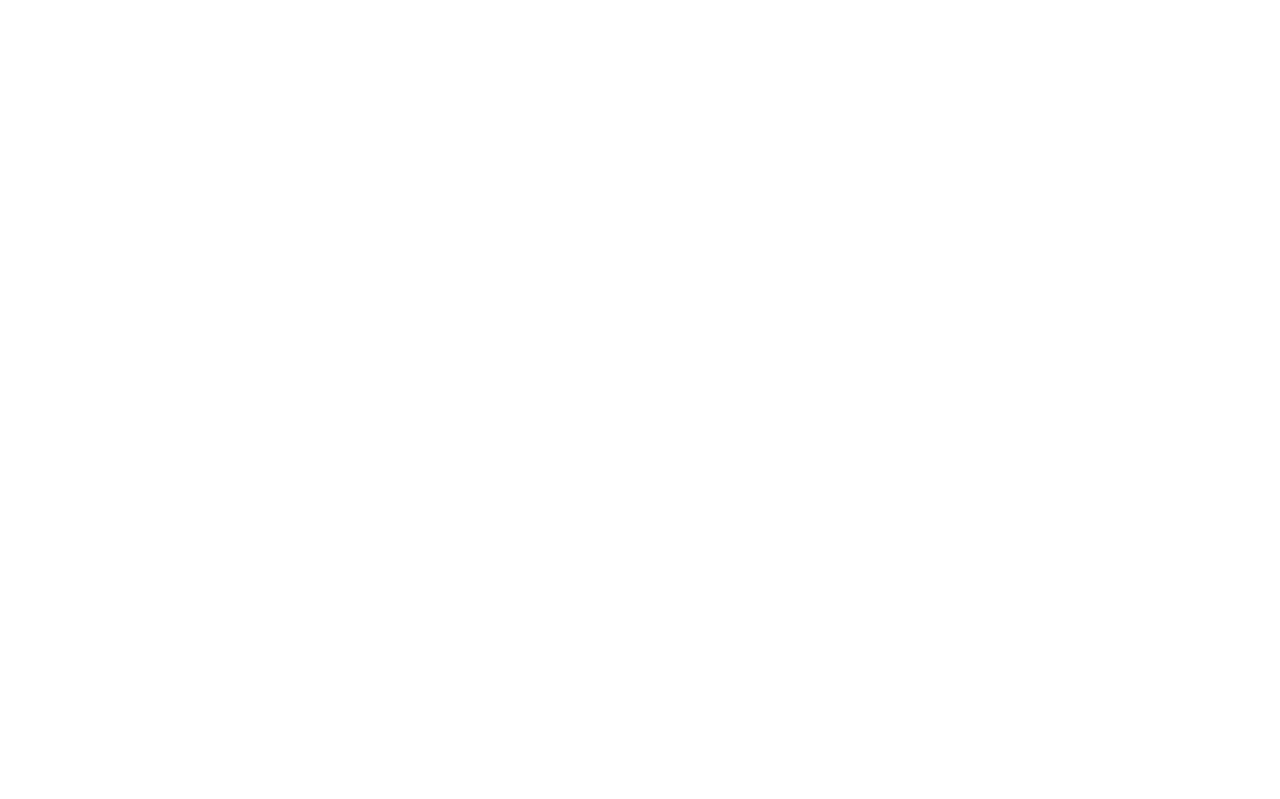
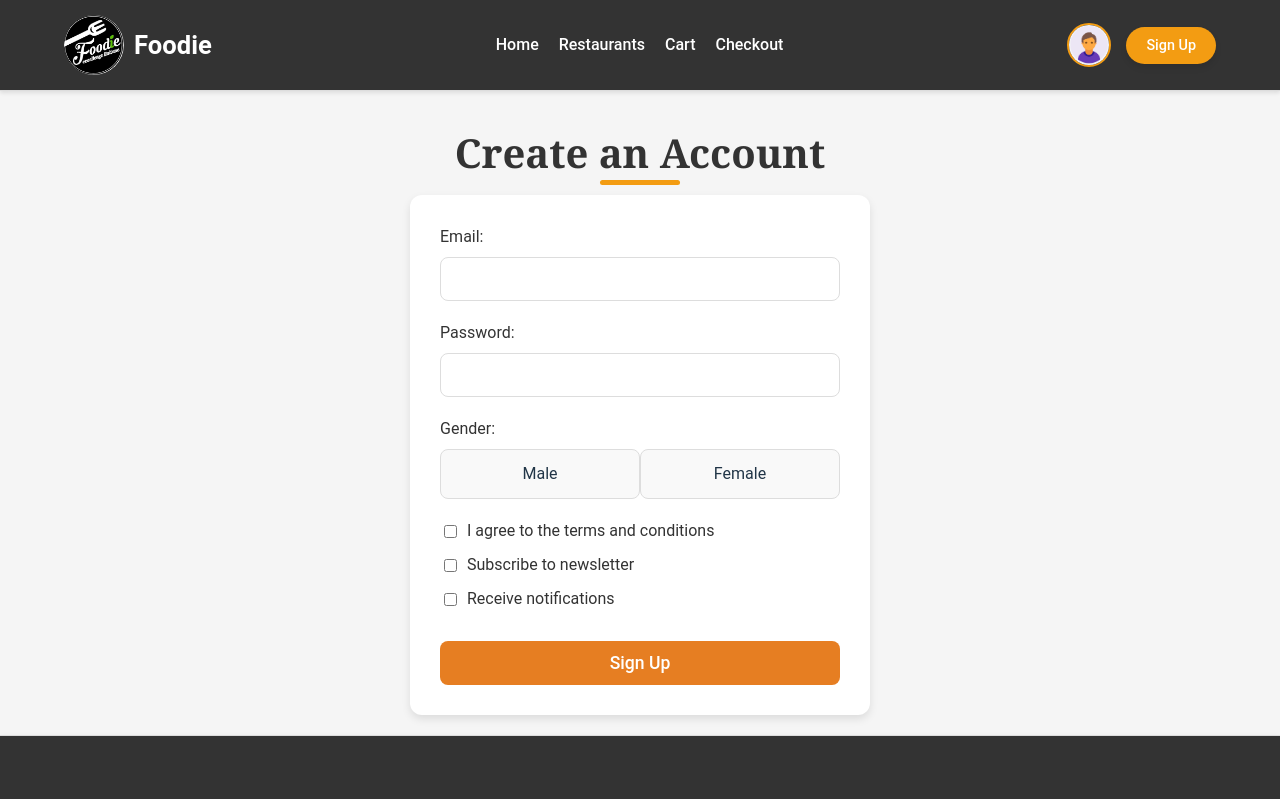
Before and after one commit to fouziabenadida/food-delivery-app, a React (Vite) app: page /signup in a window 1280 px wide. Before the commit this address had no page. Shown: the top 799 px of the page. Built offline with nearby package versions, Linux system fonts and the light colour scheme.

Commit message:
refactor

```diff
--- a/src/App.tsx
+++ b/src/App.tsx
@@ -4,7 +4,7 @@
 import RestaurantPage from "./pages/restaurantPage/RestaurantPage";
 import CartPage from "./pages/cartPage/CartPage";
 import CheckoutPage from "./pages/checkoutPage/CheckoutPage";
-import Footer from "./components/footer/Footer";
+import SignUpPage from "./pages/signUp/SignUpPage";
 import "./styles/variables.css";
 
 const App: React.FC = () => {
@@ -27,6 +27,7 @@
         />
         <Route path="/cart" element={<CartPage />} />
         <Route path="/checkout" element={<CheckoutPage />} />
+        <Route path="/signup" element={<SignUpPage />} />
       </Routes>
     </Router>
   );
--- a/src/components/header/Header.tsx
+++ b/src/components/header/Header.tsx
@@ -2,6 +2,7 @@
 import "./Header.css";
 import foodie2 from "../../assets/foodie2.jpg";
 import user from "../../assets/user.png";
+import { Link } from "react-router-dom";
 
 const Header: React.FC = () => {
   const [isMenuOpen, setIsMenuOpen] = useState(false);
@@ -34,11 +35,14 @@
           </ul>
         </nav>
         <div className="actions">
-          <a href="/profile" className="profile">
+          <Link className="profile" to={"/profile"}>
             <img src={user} alt="Profile" />
-          </a>
-          <button className="btn-sign-in">Sign In</button>
+          </Link>
+          <Link to={"/signup"}>
+            <button className="btn-sign-in">Sign Up</button>
+          </Link>
         </div>
+
         <button className="burger" onClick={toggleMenu}>
           <span className="burger-line"></span>
           <span className="burger-line"></span>
--- /dev/null
+++ b/src/pages/signUp/SignUpPage.css
@@ -0,0 +1,144 @@
+/* SignUpPage.css */
+.signup-page {
+  display: flex;
+  flex-direction: column;
+  min-height: 100vh;
+  background-color: #f5f5f5;
+}
+
+.page-title {
+  font-size: 2.5rem;
+  margin: 20px 0;
+  text-align: center;
+  color: #333;
+}
+
+.signup-form {
+  background: #fff;
+  border-radius: 12px;
+  box-shadow: 0 4px 8px rgba(0, 0, 0, 0.1);
+  padding: 30px;
+  width: 100%;
+  max-width: 400px;
+  margin: 0 auto;
+}
+
+form {
+  width: 100%;
+}
+
+.form-group {
+  margin-bottom: 20px;
+}
+
+label {
+  display: block;
+  margin-bottom: 8px;
+  font-size: 1rem;
+  color: #333;
+}
+
+.form-input {
+  width: 100%;
+  padding: 12px;
+  border: 1px solid #ddd;
+  border-radius: 8px;
+  font-size: 1rem;
+  box-sizing: border-box;
+}
+
+.gender-tabs {
+  display: flex;
+  justify-content: space-between;
+  margin-bottom: 20px;
+}
+
+.gender-tab {
+  flex: 1;
+  padding: 12px;
+  border: 1px solid #ddd;
+  border-radius: 8px;
+  text-align: center;
+  cursor: pointer;
+  background: #f9f9f9;
+  transition: background-color 0.3s, border-color 0.3s;
+}
+
+.gender-tab.active {
+  background-color:  #f39c12;
+  color: #fff;
+
+}
+
+.form-checkbox-group {
+  margin-bottom: 20px;
+}
+
+.checkbox-label {
+  display: flex;
+  align-items: center;
+  margin-bottom: 10px;
+}
+
+.checkbox-label input {
+  margin-right: 10px;
+}
+
+.signup-button {
+  background-color:#e67e22;
+  color: #fff;
+  padding: 12px;
+  border: none;
+  border-radius: 8px;
+  font-size: 1.1rem;
+  cursor: pointer;
+  width: 100%;
+  margin-top: 10px;
+  transition: background-color 0.3s, transform 0.3s;
+}
+
+.signup-button:hover {
+  background-color: #e67e22;
+  transform: translateY(-2px);
+}
+
+/* Responsive Styles */
+@media (max-width: 768px) {
+  .signup-page {
+    padding: 15px;
+  }
+
+  .signup-form {
+    padding: 20px;
+  }
+
+  .page-title {
+    font-size: 2rem;
+  }
+
+  .form-input,
+  .signup-button {
+    font-size: 0.9rem;
+    padding: 10px;
+  }
+}
+
+@media (max-width: 480px) {
+  .signup-page {
+    padding: 10px;
+  }
+
+  .signup-form {
+    padding: 15px;
+  }
+
+  .page-title {
+    font-size: 1.5rem;
+  }
+
+  .form-input,
+  .signup-button {
+    font-size: 0.8rem;
+    padding: 8px;
+  }
+}
--- /dev/null
+++ b/src/pages/signUp/SignUpPage.tsx
@@ -0,0 +1,84 @@
+import React, { useState } from "react";
+import Header from "../../components/header/Header";
+import Footer from "../../components/footer/Footer";
+import "./SignUpPage.css";
+
+const SignUpPage: React.FC = () => {
+  const [gender, setGender] = useState<string>("");
+
+  const handleGenderChange = (selectedGender: string) => {
+    setGender(selectedGender);
+  };
+
+  return (
+    <div className="signup-page">
+      <Header />
+      <main className="main-content">
+        <h1 className="page-title">Create an Account</h1>
+        <div className="signup-form">
+          <form>
+            <div className="form-group">
+              <label htmlFor="email">Email:</label>
+              <input
+                type="email"
+                id="email"
+                name="email"
+                className="form-input"
+                required
+              />
+            </div>
+            <div className="form-group">
+              <label htmlFor="password">Password:</label>
+              <input
+                type="password"
+                id="password"
+                name="password"
+                className="form-input"
+                required
+              />
+            </div>
+            <div className="form-group">
+              <label>Gender:</label>
+              <div className="gender-tabs">
+                <div
+                  className={`gender-tab ${gender === "male" ? "active" : ""}`}
+                  onClick={() => handleGenderChange("male")}
+                >
+                  Male
+                </div>
+                <div
+                  className={`gender-tab ${
+                    gender === "female" ? "active" : ""
+                  }`}
+                  onClick={() => handleGenderChange("female")}
+                >
+                  Female
+                </div>
+              </div>
+            </div>
+            <div className="form-checkbox-group">
+              <label className="checkbox-label">
+                <input type="checkbox" name="terms" required />I agree to the
+                terms and conditions
+              </label>
+              <label className="checkbox-label">
+                <input type="checkbox" name="newsletter" />
+                Subscribe to newsletter
+              </label>
+              <label className="checkbox-label">
+                <input type="checkbox" name="notifications" />
+                Receive notifications
+              </label>
+            </div>
+            <button type="submit" className="signup-button">
+              Sign Up
+            </button>
+          </form>
+        </div>
+      </main>
+      <Footer />
+    </div>
+  );
+};
+
+export default SignUpPage;
--- a/src/styles/variables.css
+++ b/src/styles/variables.css
@@ -2,8 +2,26 @@
   --primary-color: #ff6347; /* Tomato */
   --secondary-color: #4caf50; /* Green */
   --font-family: 'Roboto', sans-serif;
+  --header-footer-background: #fff;
+  --header-footer-border: #ddd;
+  --box-shadow: 0 4px 8px rgba(0, 0, 0, 0.1);
+}
+header, footer {
+  width: 100%;
+  background-color: var(--header-footer-background);
+  box-shadow: var(--box-shadow);
+  padding: 20px;
+  box-sizing: border-box;
 }
 
+header {
+  border-bottom: 1px solid var(--header-footer-border);
+}
+
+footer {
+  border-top: 1px solid var(--header-footer-border);
+  margin-top: auto;
+}
 html, body {
   margin: 0;
   padding: 0;
```
